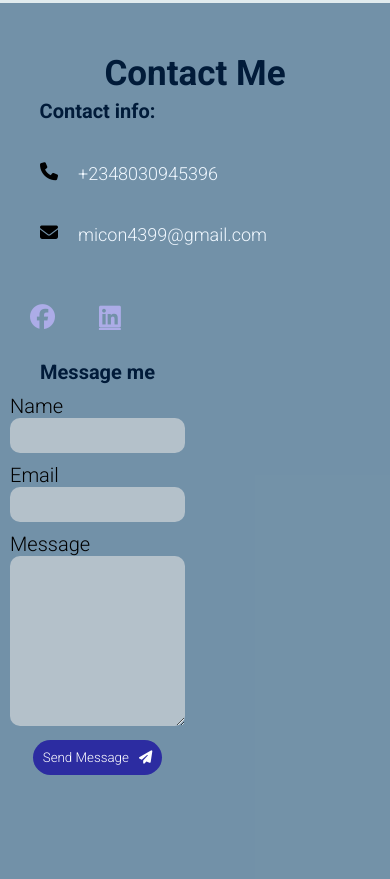
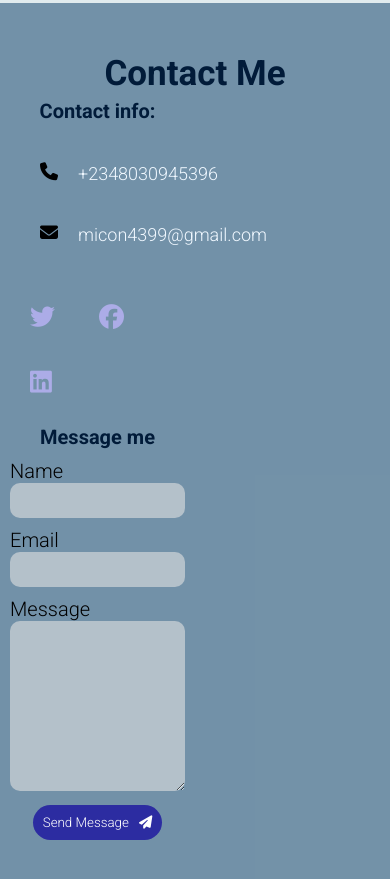
Before and after one commit to Miconwest/Dynamite, a plain HTML site: page index.html in a window 390 px wide. Shown: the part 1558-2437 px from the top of the page. Drawn offline with Linux system fonts and the light colour scheme.

```diff
--- a/index.html
+++ b/index.html
@@ -109,9 +109,9 @@
 
         </div>
         <div class="social_icon">
-          <a href="https://twitter.com/micon4399" target="_blank><i class="fa-brands fa-twitter social"></i></a>
+          <a href="https://twitter.com/micon4399" target="_blank"><i class="fa-brands fa-twitter social"></i></a>
           <a href="https://facebook.com/michealpelumi.adekola" target="_blank"><i class="fa-brands fa-facebook social"></i></a>
-          <a href="https://www.linkedin.com/in/micheal-adekola-b02583150/" target="_blank><i class="fa-brands fa-linkedin social"></i></a>
+          <a href="https://www.linkedin.com/in/micheal-adekola-b02583150/" target="_blank"><i class="fa-brands fa-linkedin social"></i></a>
         </div>
       </div>
       <div class="child2">
```
